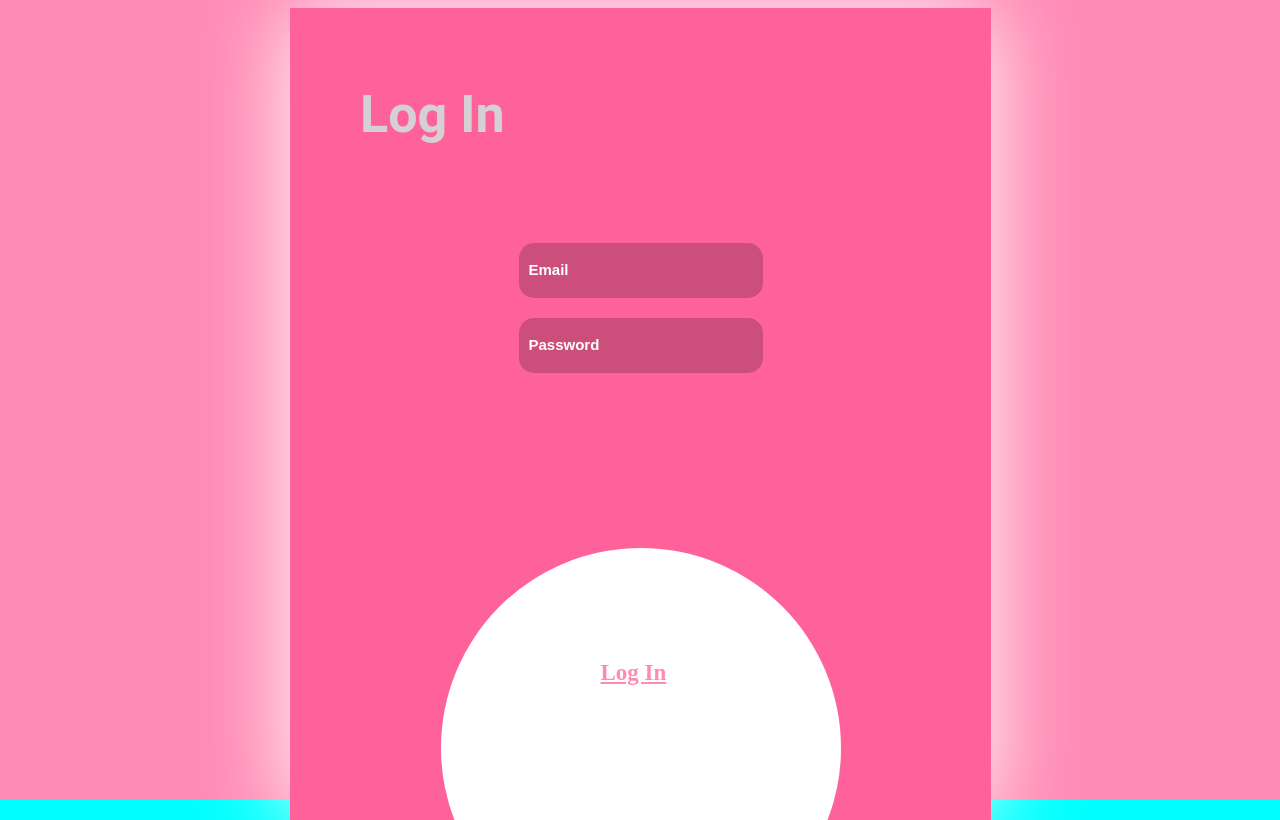
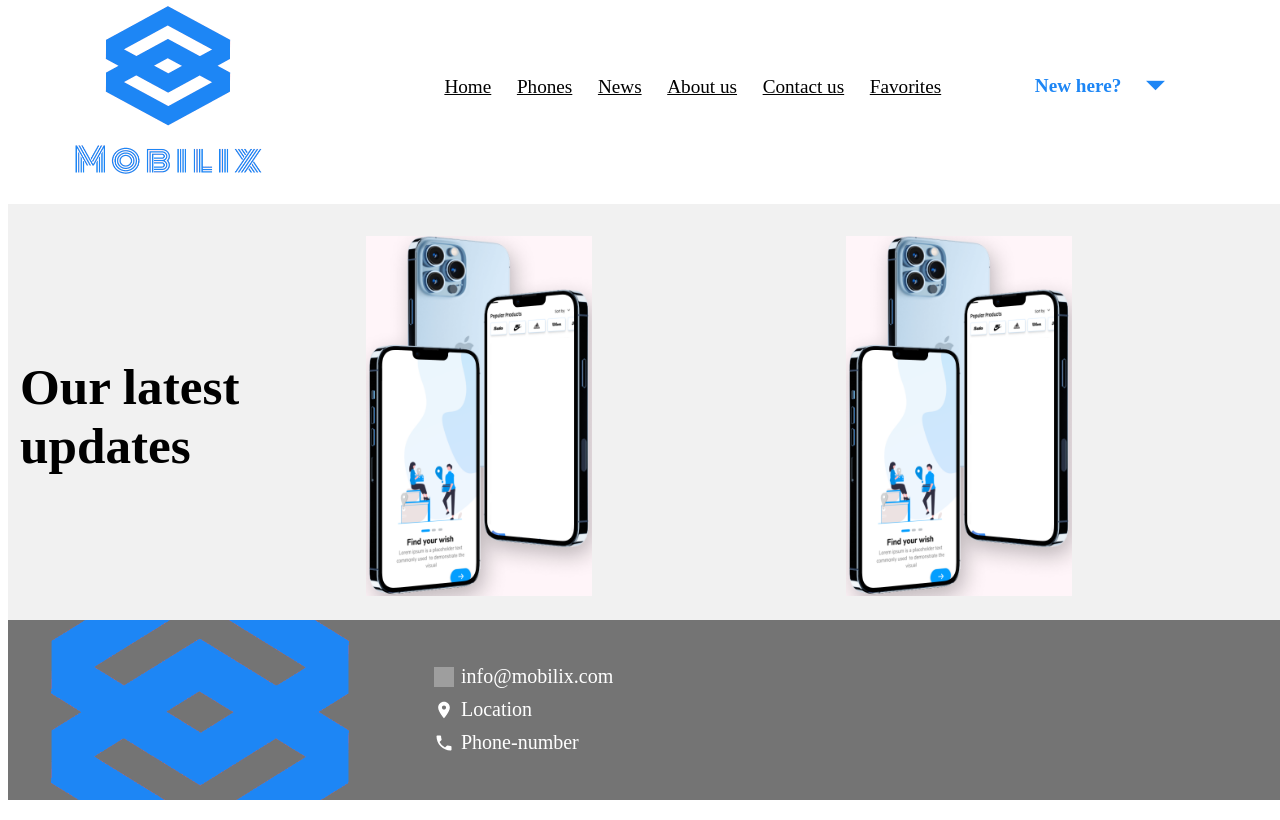
Before and after one commit to Rizk917/mobilix, a React (Create React App) app: page / in a window 1280 px wide. Built offline with nearby package versions, Linux system fonts and the light colour scheme; grey boxes are pictures that could not be loaded.

Commit message:
minor edit

```diff
--- a/src/components/App.js
+++ /dev/null
@@ -1,18 +0,0 @@
-import React from "react"
-// import PageSignUp from "./PageSignUp"
-import LogIn from './LogIn'
-
-
-
-function App(){
-
-    return(
-
-            // <PageSignUp />
-            <LogIn/>
-
-    )
-}
-
-
-export default App
--- a/src/index.js
+++ b/src/index.js
@@ -1,6 +1,6 @@
 import React from 'react';
 import ReactDOM from 'react-dom'  ;
-import App from './components/App';
+import App from './App';
 import './Style.css'
 
 
```
